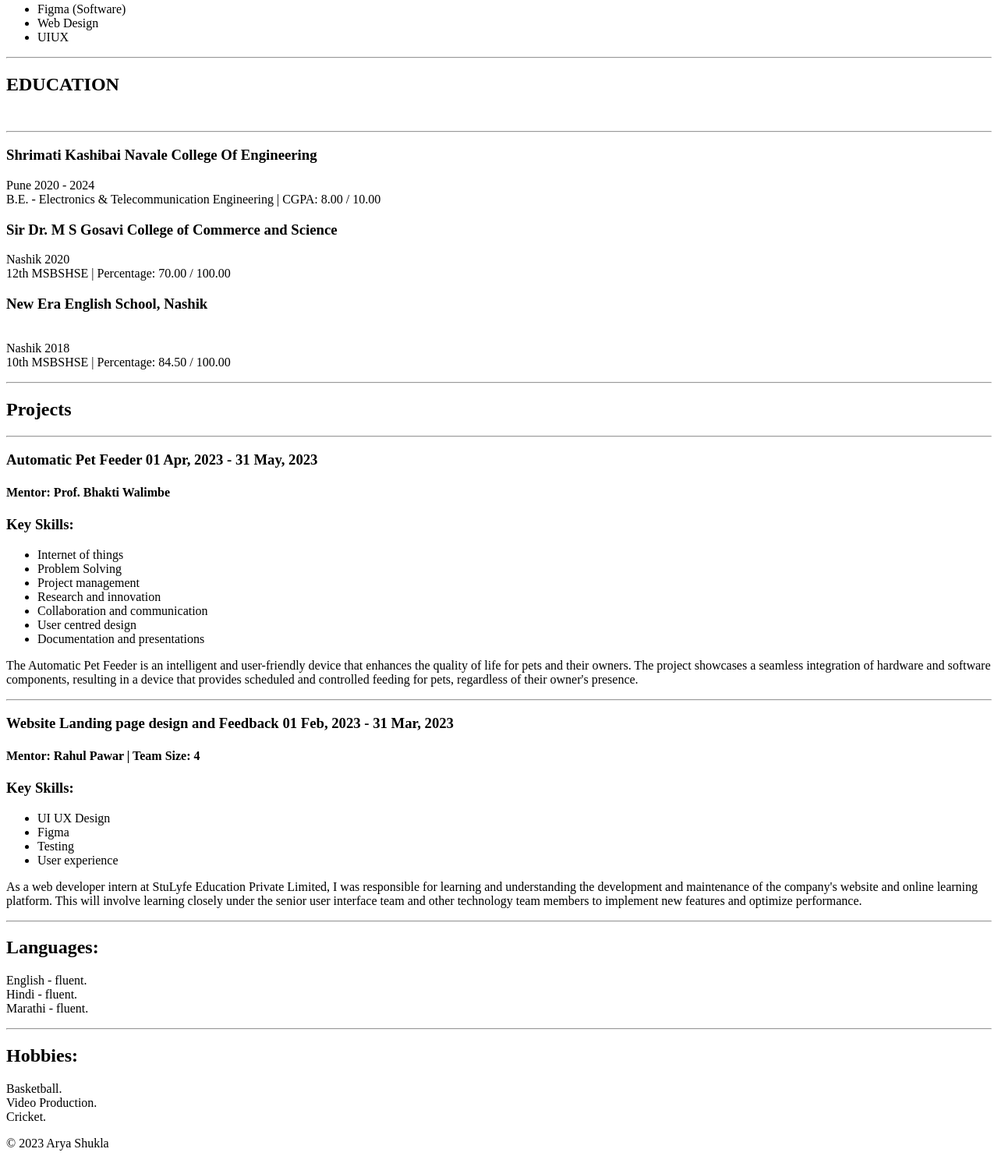
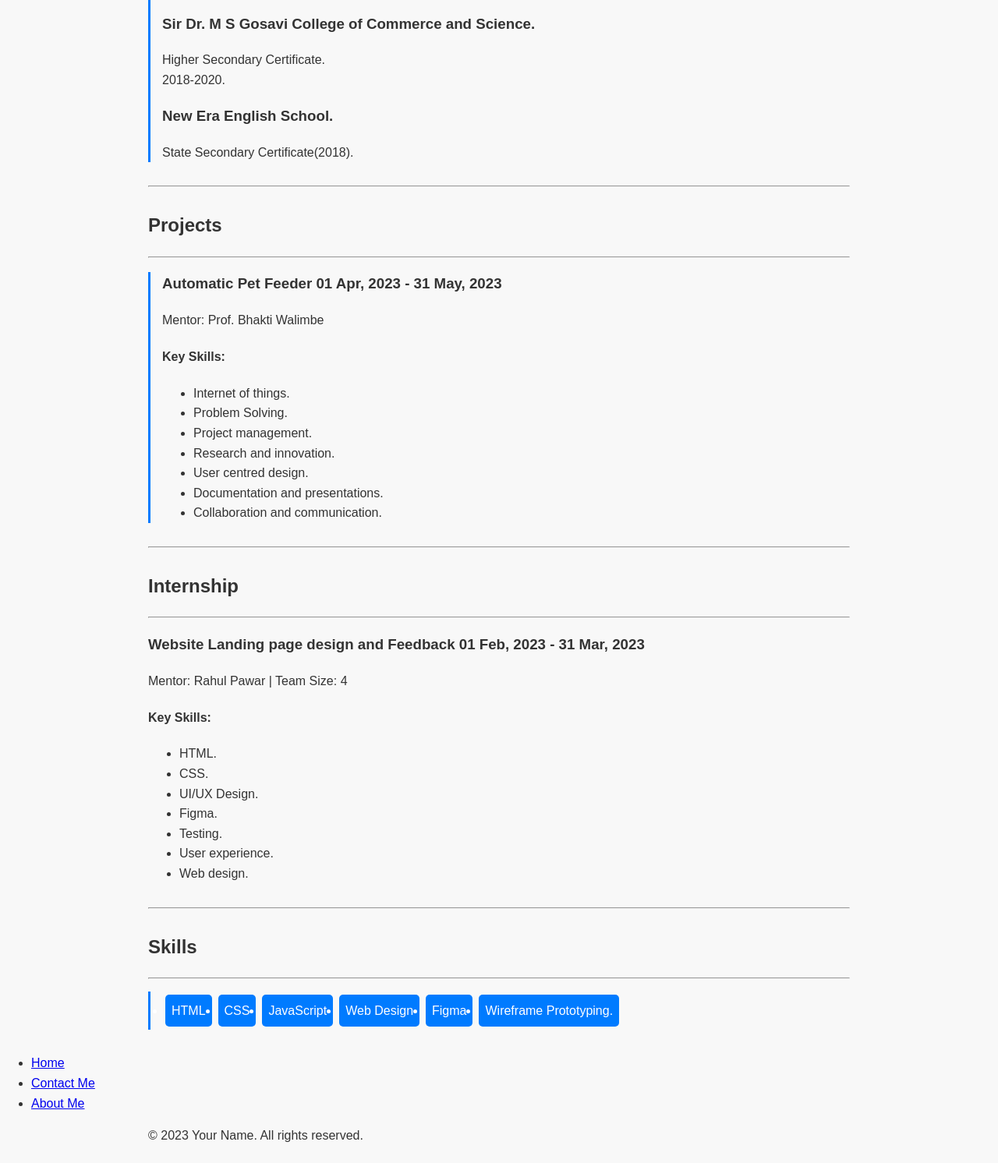
Before and after one commit to arya1202/My-Resume, a plain HTML site: page index.html in a window 1280 px wide. Shown: the part 546-2038 px from the top of the page at 78% size. Drawn offline with Linux system fonts and the light colour scheme.

Commit message:
Add files via upload

```diff
--- a/index.html
+++ b/index.html
@@ -3,93 +3,132 @@
 <head>
     <meta charset="UTF-8">
     <meta name="viewport" content="width=device-width, initial-scale=1.0">
-    <title>My Resume</title>
+    <title>Arya Shukla - Resume</title>
+    <link rel="stylesheet" href="styles.css">
 </head>
 <body>
-    <h1>Arya Shukla</h1>
-    <figure>
-        <img height="150" src="./arya.png" alt="Arya's Profile" />
 
-      </figure>
-    <p>+91-9021999702<br>
-        aryashukla1202@gmail.com<br>
-        Pune-411041<p>
+    <header>
+        <div class="container">
+            <div class="profile">
+                <img src="aryaa.png" alt="Arya's Profile Photo">
+                <div class="Arya-name-title">
+                    <h1>Arya Shukla</h1>
+                    <p>Web Developer Fresher.</p>
+                </div>
+            </div>
+            <div class="contact">
+                <ul>
+                    <li>Email: aryashukla1202@gmail.com.</li>
+                    <li>Phone: +91-9021999702.</li>
+                    <li>LinkedIn: <a href=" https://www.linkedin.com/in/arya-shukla-808a17229/" target="_blank">linkedin.com/in/Arya Shukla.</a></li>
+                    <li>Github: <a href="https://github.com/arya1202" target="_blank">github.com/arya1202.</a></li>
+                </ul>
+            </div>
+        </div>
+    </header>
 
+    <div class="container">
+
+        <section id="education">
+            <h2>Education </h2>
             <hr>
-            <p>Creative,enthusiastic and passion driven undergraduate student interested in Data Science,Internet of Things,designing and content creation.</p>
-    <hr>
-            <h2>Key Expertise</h2>
+            <div class="edu-item">
+                <h3><strong>Smt. Kashibai Navale College Of Engineering.</strong></h3>
+                <p>Bachelor's of Engineering in Electronics and Telecommunication.<br>
+                2020-2024.
+            </p>
+            <h3><strong>Sir Dr. M S Gosavi College of Commerce and Science.</strong></h3>
+                <p>Higher Secondary Certificate.<br>
+                2018-2020.
+            </p>
+            <h3><strong>New Era English School.</strong></h3>
+                <p>State Secondary Certificate(2018).
+            </p>
+            </div>
+        </section>
+        <hr>
+
+        <section id="Projects">
+            <h2>Projects</h2>
             <hr>
-            <ul>
-                <li>HTML</li>
-                <li>SQL</li>
-                <li>C</li>
-                <li>C++</li>
-                <li>Java</li>
-                <li>Figma (Software) </li>
-                <li>Web Design </li>
-                <li>UIUX</li>
-            </ul>
+            <div class="exp-item">
+                <h3><strong>Automatic Pet Feeder 01 Apr, 2023 - 31 May, 2023</strong></h3>
+                <p>Mentor: Prof. Bhakti Walimbe</p>
+                <h4>Key Skills:</h4>
+                <ul>
+                <li>Internet of things.</li>
+                <li>Problem Solving.</li>
+                <li>Project management.</li>
+                <li>Research and innovation.</li>
+                <li>User centred design.</li>
+                <li>Documentation and presentations.</li>
+                <li>Collaboration and communication.</li>
+                </ul>
+            </div>
+        </section>
+        <hr>
 
-            <hr>
-            <p><h2>EDUCATION</h2><br>
+        <section id="Internship">
+            <h2>Internship</h2>
+            <div class="Internship-item">
                 <hr>
-                <h3>Shrimati Kashibai Navale College Of Engineering</h3> Pune 2020 - 2024<br>
-                B.E. - Electronics & Telecommunication Engineering | CGPA: 8.00 / 10.00<br>
-                <h3>Sir Dr. M S Gosavi College of Commerce and Science</h3>Nashik 2020<br>
-                12th MSBSHSE | Percentage: 70.00 / 100.00<br>
-                <h3>New Era English School, Nashik </h3><br>
-                Nashik 2018<br>
-                10th MSBSHSE | Percentage: 84.50 / 100.00<br>
-                </p>
-    <hr>
-    <H2>Projects</H2>
-    <hr>
-    <h3>Automatic Pet Feeder 01 Apr, 2023 - 31 May, 2023</h3>
-    <h4>Mentor: Prof. Bhakti Walimbe</h4>
-    <h3>Key Skills:</h3>
-    <ul>
-    <li>Internet of things</li>
-     <li>Problem Solving</li>
-     <li>Project management </li>
-        <li>Research and innovation</li>
-            <li>Collaboration and communication</li>
-                <li>User centred design </li>
-                    <li>Documentation and presentations</li>
-    </ul>
+                <h3><strong>Website Landing page design and Feedback 01 Feb, 2023 - 31 Mar, 2023</strong></h3>
 
-    <p>The Automatic Pet Feeder is an intelligent and user-friendly device that enhances the quality of life for pets and their owners. The project showcases
-    a seamless integration of hardware and software components, resulting in a device that provides scheduled and controlled feeding for pets,
-    regardless of their owner's presence.<p>
+                <p>Mentor: Rahul Pawar | Team Size: 4</p>
+                <h4>Key Skills:</h4>
+                <ul>
+                <li>HTML.</li>
+                <li>CSS.</li>
+                <li>UI/UX Design.</li>
+                <li>   Figma.</li>
+                <li>Testing.</li>
+                <li> User experience.</li>
+                <li>Web design.</li>
+                </ul>
+            </div>
+        </section>
+
 
         <hr>
-        <h3>Website Landing page design and Feedback 01 Feb, 2023 - 31 Mar, 2023</h3>
-        <h4>Mentor: Rahul Pawar | Team Size: 4</h4>
-        <h3>Key Skills:</h3>
-        <ul>
-         <li>UI UX Design </li>
-            <li>Figma </li>
-                <li> Testing </li>
-                    <li>User experience</li>
+
+        <section id="skills">
+            <h2>Skills</h2><hr>
+            <ul class="skills-list">
+                <li>HTML</li>
+                <li>CSS</li>
+                <li>JavaScript</li>
+                <li>Web Design</li>
+                <li>Figma</li>
+                <li>Wireframe Prototyping.</li>
+                <!-- Add more skills as needed -->
+            </ul>
+        </section>
+            </div>
+            <nav>
+                <ul>
+                    <li><a href="index.html">Home</a></li>
+                    <li><a href="contact.html">Contact Me</a></li>
+                    <li><a href="about.html">About Me</a></li>
                 </ul>
-    <p>As a web developer intern at StuLyfe Education Private Limited, I was responsible for learning and
-    understanding the development and maintenance of the company's website and online learning
-    platform. This will involve learning closely under the senior user interface team and other technology
-    team members to implement new features and optimize performance.</p>
-<hr>
-<H2>Languages:</H2>
-<p>English - fluent.<br>
-    Hindi - fluent.<br>
-    Marathi - fluent.<br>
-</p>
-<hr>
-<H2>Hobbies:</H2>
-<p>Basketball.<br>
-    Video Production.<br>
-    Cricket.<br>
-</p>
-<footer>
-    <p>© 2023 Arya Shukla</p>
-  </footer>
+            </nav>
+        </div>
+    </header>
+
+    <div class="container">
+        <!-- Your main content goes here -->
+    </div>
+
+    <footer>
+        <div class="container">
+            <p>&copy; 2023 Your Name. All rights reserved.</p>
+        </div>
+    </footer>
+
 </body>
 </html>
+
+
+
+</body>
+</html>
--- /dev/null
+++ b/styles.css
@@ -0,0 +1,76 @@
+body {
+    font-family: 'Arial', sans-serif;
+    line-height: 1.6;
+    margin: 0;
+    padding: 0;
+    background-color: #f8f8f8;
+    color: #333;
+}
+
+.container {
+    max-width: 900px;
+    margin: 0 auto;
+}
+
+header {
+    background-color: #007BFF;
+    color: #fff;
+    padding: 20px 0;
+}
+
+.profile {
+    display: flex;
+    align-items: center;
+}
+
+.profile img {
+    border-radius: 50%;
+    max-width: 100px;
+    margin-right: 20px;
+}
+
+.name-title h1 {
+    margin: 0;
+}
+
+.contact ul {
+    list-style: none;
+    padding: 0;
+}
+
+.contact li {
+    margin-bottom: 8px;
+}
+
+section {
+    margin: 30px 0;
+}
+
+h2 {
+    color: #333F;
+}
+
+.edu-item, .exp-item, .project-item {
+    border-left: 3px solid #007BFF;
+    padding-left: 15px;
+    margin-bottom: 20px;
+}
+
+.skills-list{
+    border-left: 3px solid #007BFF;
+    padding-left: 15px;
+    margin-bottom: 20px;
+}
+
+.skills-list {
+    display: flex;
+    flex-wrap: wrap;
+}
+
+.skills-list li {
+    background-color: #007BFF;
+    color: #fff;
+    border-radius: 5px;
+    padding: 8px;
+    margin: 4px;
+}
```
Also changed, not shown: about.html (added, +48 -0 lines), contact.html (added, +49 -0 lines), 1 other file.
